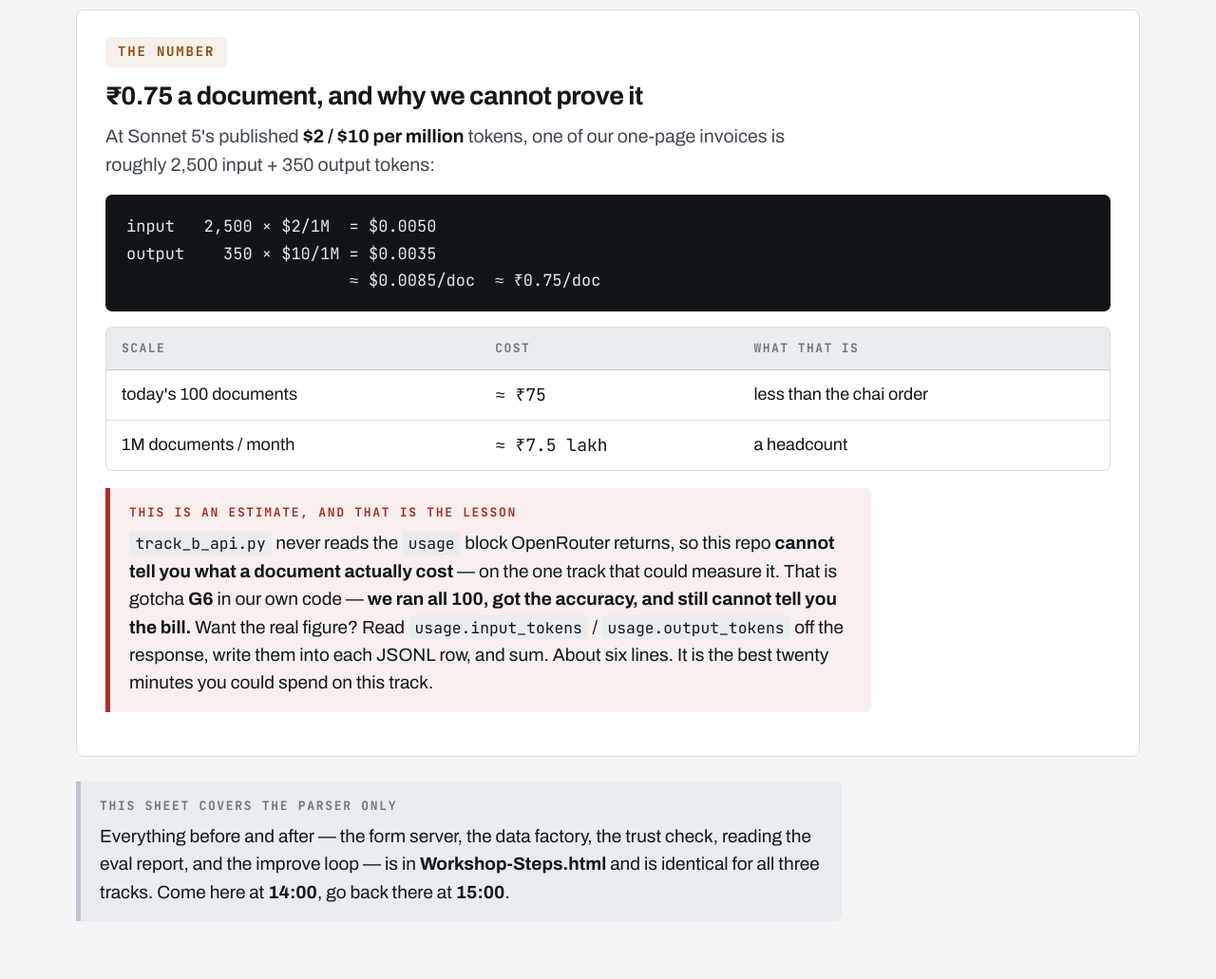
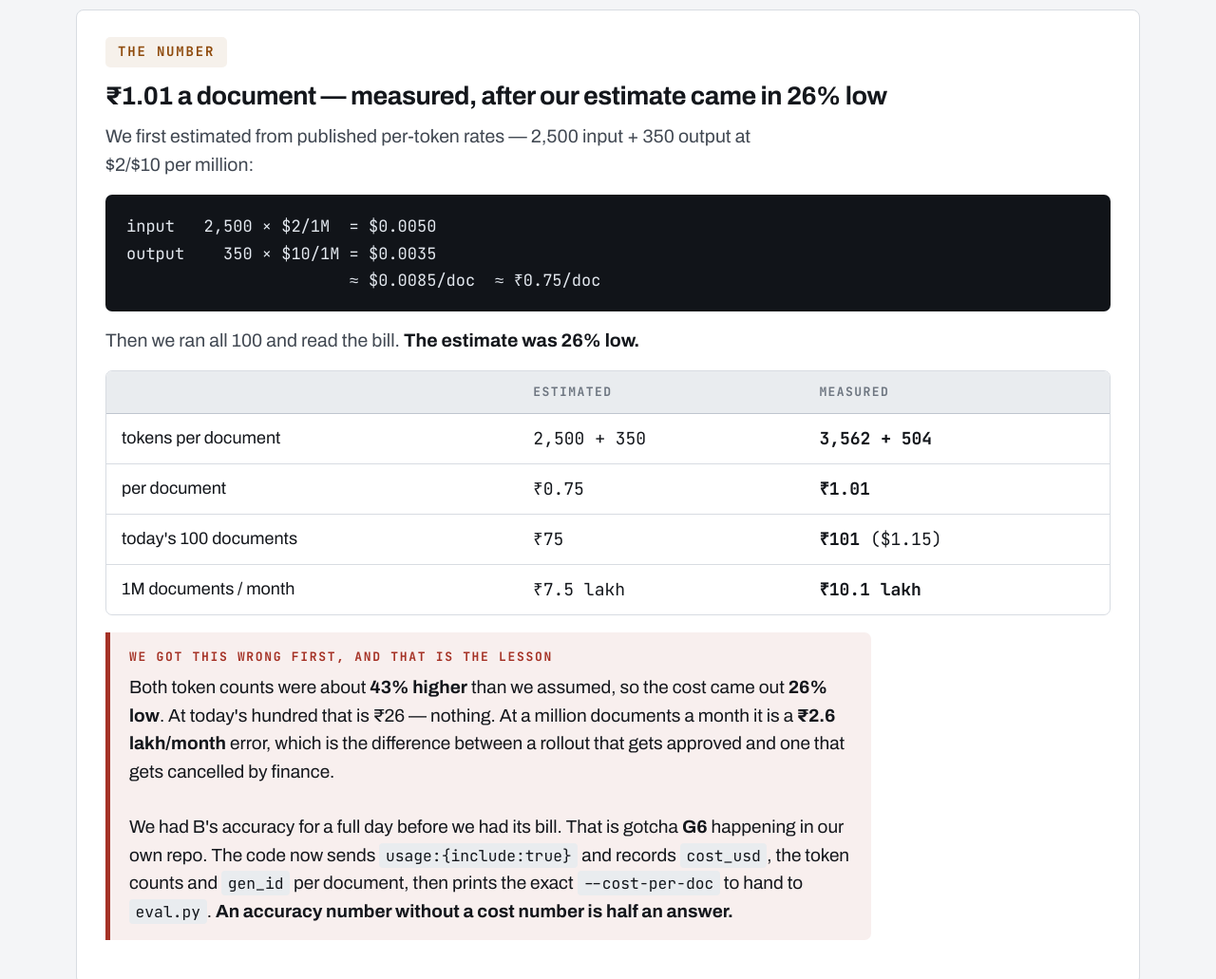
Before and after one commit to curioquest-ai/agentic-invoice-pipeline, a plain HTML site: page docs/Workshop-Steps-TrackB.html in a window 1280 px wide. Shown: the part 5000-6031 px from the top of the page at 95% size. Drawn offline with Linux system fonts and the light colour scheme.

Commit message:
Cost is measured now: Rs.1.01/doc, and our estimate was 26% low
Ran one document with the new usage capture and reconciled it against the
OpenRouter dashboard figure for the 100-document batch ($1.15).

                        estimated        measured
  tokens per document   2,500 + 350      3,562 + 504
  per document          Rs.0.75          Rs.1.01   ($0.0115)
  100 documents         Rs.75            Rs.101    ($1.15)
  1M documents/month    Rs.7.5 lakh      Rs.10.1 lakh

Both token counts were about 43% higher than we assumed, so the cost landed 26%
low -- a Rs.2.6 lakh/month error at scale. That is the difference between a
rollout finance approves and one it cancels, from a number we felt confident
enough to publish in four files.

We had Track B's accuracy for a full day before we had its bill. Gotcha G6, in
our own repo, on the one track that could measure it. The G6 slide now says so
in the first person rather than as a hypothetical -- it is a better slide for
being an admission.

The earlier run cannot be back-filled: no gen_id was stored, and
/api/v1/activity needs a management key and only covers completed UTC days.
Every future row now carries prompt_tokens, completion_tokens, cost_usd and
gen_id, and a run prints the exact --cost-per-doc to hand to eval.py.

Corrected across docs/: the deck (goal slide, tracks table, the cost slide, the
G6 gotcha), both step sheets, the Track B sheet, the field manual -- plus
03-parser/README.md, the source docstring and PREFLIGHT.md.

Co-Authored-By: Claude Opus 5 (1M context) <noreply@anthropic.com>
Claude-Session: https://claude.ai/code/session_01KuJDJHKkZV6V7vYgkSfdn1

```diff
--- a/docs/Workshop-Steps-TrackB.html
+++ b/docs/Workshop-Steps-TrackB.html
@@ -265,25 +265,31 @@ python eval.py --outputs ../03-parser/outputs_track_b.jsonl \
 <div class="blockhead"><span class="t">₹</span><h2>What it costs — estimated, not measured</h2></div>
 <div class="step">
   <span class="stepno">The number</span>
-  <h3>₹0.75 a document, and why we cannot prove it</h3>
-  <p>At Sonnet 5's published <b>$2 / $10 per million</b> tokens, one of our one-page invoices
-  is roughly 2,500 input + 350 output tokens:</p>
+  <h3>₹1.01 a document — measured, after our estimate came in 26% low</h3>
+  <p>We first estimated from published per-token rates — 2,500 input + 350 output at
+  $2/$10 per million:</p>
   <pre>input   2,500 × $2/1M  = $0.0050
 output    350 × $10/1M = $0.0035
                        ≈ $0.0085/doc  ≈ ₹0.75/doc</pre>
+  <p>Then we ran all 100 and read the bill. <b>The estimate was 26% low.</b></p>
   <div class="tw"><table>
-  <thead><tr><th>Scale</th><th class="n">Cost</th><th>What that is</th></tr></thead>
+  <thead><tr><th></th><th class="n">estimated</th><th class="n">measured</th></tr></thead>
   <tbody>
-  <tr><td>today's 100 documents</td><td class="n">≈ ₹75</td><td>less than the chai order</td></tr>
-  <tr><td>1M documents / month</td><td class="n">≈ ₹7.5 lakh</td><td>a headcount</td></tr>
+  <tr><td>tokens per document</td><td class="n">2,500 + 350</td><td class="n"><b>3,562 + 504</b></td></tr>
+  <tr><td>per document</td><td class="n">₹0.75</td><td class="n"><b>₹1.01</b></td></tr>
+  <tr><td>today's 100 documents</td><td class="n">₹75</td><td class="n"><b>₹101</b> ($1.15)</td></tr>
+  <tr><td>1M documents / month</td><td class="n">₹7.5 lakh</td><td class="n"><b>₹10.1 lakh</b></td></tr>
   </tbody></table></div>
-  <div class="panel warn"><span class="lab">This is an estimate, and that is the lesson</span>
-    <code>track_b_api.py</code> never reads the <code>usage</code> block OpenRouter returns, so this repo <b>cannot
-    tell you what a document actually cost</b> — on the one track that could measure it. That
-    is gotcha <b>G6</b> in our own code — <b>we ran all 100, got the accuracy, and still cannot tell you the bill.</b>
-    Want the real figure? Read <code>usage.input_tokens</code> / <code>usage.output_tokens</code>
-    off the response, write them into each JSONL row, and sum. About six lines. It is the best
-    twenty minutes you could spend on this track.</div>
+  <div class="panel warn"><span class="lab">We got this wrong first, and that is the lesson</span>
+    Both token counts were about <b>43% higher</b> than we assumed, so the cost came out
+    <b>26% low</b>. At today's hundred that is ₹26 — nothing. At a million documents a month it
+    is a <b>₹2.6 lakh/month</b> error, which is the difference between a rollout that gets
+    approved and one that gets cancelled by finance.
+    <br><br>We had B's accuracy for a full day before we had its bill. That is gotcha
+    <b>G6</b> happening in our own repo. The code now sends <code>usage:{include:true}</code>
+    and records <code>cost_usd</code>, the token counts and <code>gen_id</code> per document,
+    then prints the exact <code>--cost-per-doc</code> to hand to <code>eval.py</code>.
+    <b>An accuracy number without a cost number is half an answer.</b></div>
 </div>
 
 <div class="panel why"><span class="lab">This sheet covers the parser only</span>
```
Also changed, not shown: docs/Agentic-Workflows-Field-Manual.html (+1 -1 lines), docs/Workshop-Steps.html (+2 -2 lines), docs/index.html (+4 -4 lines), 3 other files.
